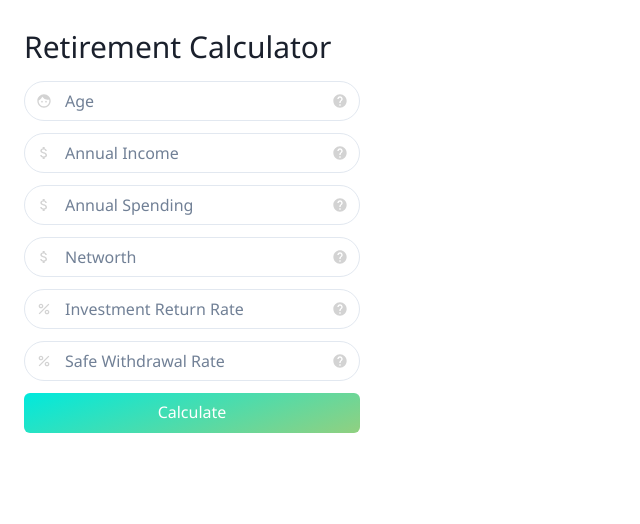
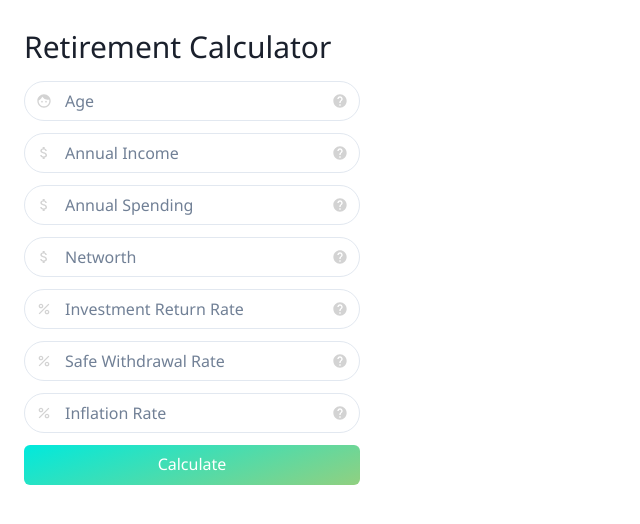
Before and after one commit to therealbluepandabear/fire-finance, a React (Create React App) app: page / in a window 1280 px wide. Shown: the top 524 px of the page, without its empty margins (0-640 px from the left). Built offline with nearby package versions, Linux system fonts and the light colour scheme.

Commit message:
Add inflation rate option.

```diff
--- a/src/components/retirement-calculator/RetirementCalculatorForm.tsx
+++ b/src/components/retirement-calculator/RetirementCalculatorForm.tsx
@@ -136,6 +136,14 @@ export default function RetirementCalculatorForm(props: RetirementCalculatorForm
                         tooltipText="Percentage of retirement savings to withdraw yearly."
                     />
 
+                    <RetirementCalculatorInput
+                        placeholder="Inflation Rate"
+                        icon={<MdPercent color="lightgray" />}
+                        isInvalid={!!errors.inflationRate}
+                        register={register("inflationRate", registerOptions)}
+                        tooltipText="Annual inflation rate."
+                    />
+
                     <Button
                         sx={buttonStyle}
                         type="submit"
--- a/src/models/Calculator.ts
+++ b/src/models/Calculator.ts
@@ -2,11 +2,14 @@ export function calculateRetirementAge(params: RetirementCalculatorInputs): Reti
     const data: { age: number, networth: number }[] = []
 
     const yearlySavings = params.annualIncome - params.annualSpending
+
     let money = params.networth
     let age = params.age
 
+    const adjustedInvestmentReturnRate = params.investmentReturnRate - params.inflationRate
+
     function calculateMoney(): number {
-        return money + yearlySavings + (money * (params.investmentReturnRate / 100))
+        return money + yearlySavings + (money * (adjustedInvestmentReturnRate / 100))
     }
 
     while (money * (params.safeWithdrawalRate / 100) < params.annualSpending) {
@@ -45,5 +48,6 @@ export interface RetirementCalculatorInputs {
     annualSpending: number,
     networth: number,
     investmentReturnRate: number,
-    safeWithdrawalRate: number
+    safeWithdrawalRate: number,
+    inflationRate: number
 }
```
